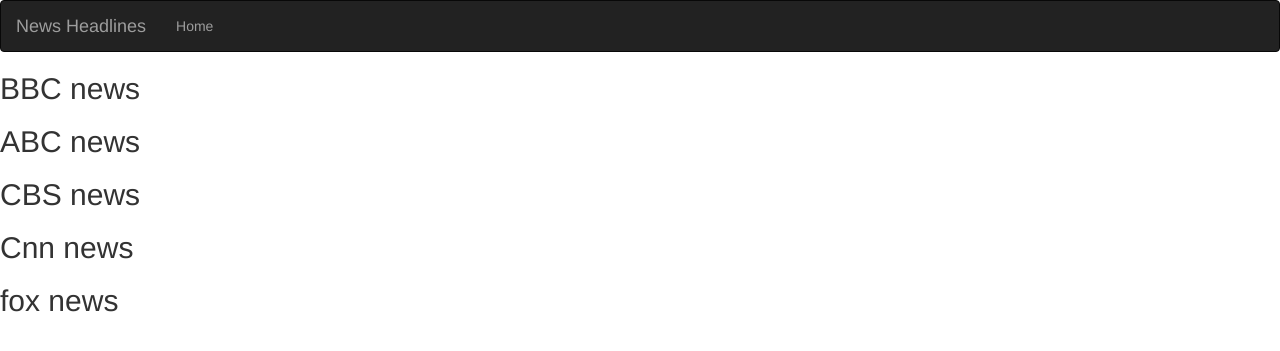
After one commit to wanguinjoka/News-Highlights, a Flask app: template app/templates/index.html in a window 1280 px wide. The commit adds this page. Shown: the top 351 px of the page. Run offline with Flask 2, Linux system fonts and the light colour scheme; the template is opened without the code that fills it, so the values that code supplies are empty; parts of the project's set-up code (start-up, migrations or seed data) failed here and were passed over; some libraries are stand-ins or nearby versions.

Commit message:
added bootstrap and navbar linked it to base.html

```diff
--- a/app/__init__.py
+++ b/app/__init__.py
@@ -1,5 +1,6 @@
 from flask import Flask
 from .config import DevConfig
+from flask_bootstrap import Bootstrap
 
 app = Flask(__name__,instance_relative_config = True)
 
@@ -7,5 +8,8 @@
 app.config.from_object(DevConfig)
 app.config.from_pyfile('config.py')
 
+#Initializing flask extensions
+bootstrap = Bootstrap(app)
+
 
 from app import views
--- a/app/templates/base.html
+++ b/app/templates/base.html
@@ -1,3 +1,4 @@
+{% extends 'bootstrap/base.html'%}
 <!DOCTYPE html>
 <html>
     <head>
@@ -12,6 +13,10 @@
         <!-- Content block -->
 
         {% block content %}
+        <!--navbar block -->
+		{% block navbar %}
+		{% include 'navbar.html' %}
+		{% endblock %}
 
         {% endblock%}
     </body>
--- a/app/templates/index.html
+++ b/app/templates/index.html
@@ -1,4 +1,4 @@
-{% extends 'base.html '%}
+{% extends 'base.html' %}
 {% import 'macros.html' as macro%}
 {%block content%}
         <h2>BBC news</h2>
--- /dev/null
+++ b/app/templates/navbar.html
@@ -0,0 +1,18 @@
+<div class="navbar navbar-inverse" role="navigation">
+        <div class="container-fluid">
+            <div class="navbar-header">
+                <button type="button" class="navbar-toggle" data-toggle="collapse" data-target=".navbar-collapse">
+                  <span class="sr-only">Toggle navigation</span>
+                  <span class="icon-bar"></span>
+                  <span class="icon-bar"></span>
+                  <span class="icon-bar"></span>
+                </button>
+                <a class="navbar-brand" href="/"> News Headlines </a>
+            </div>
+            <div class="navbar-collapse collapse">
+                <ul class="nav navbar-nav">
+                    <li><a href="/">Home</a></li>
+            </div>
+
+        </div>
+    </div>
```
